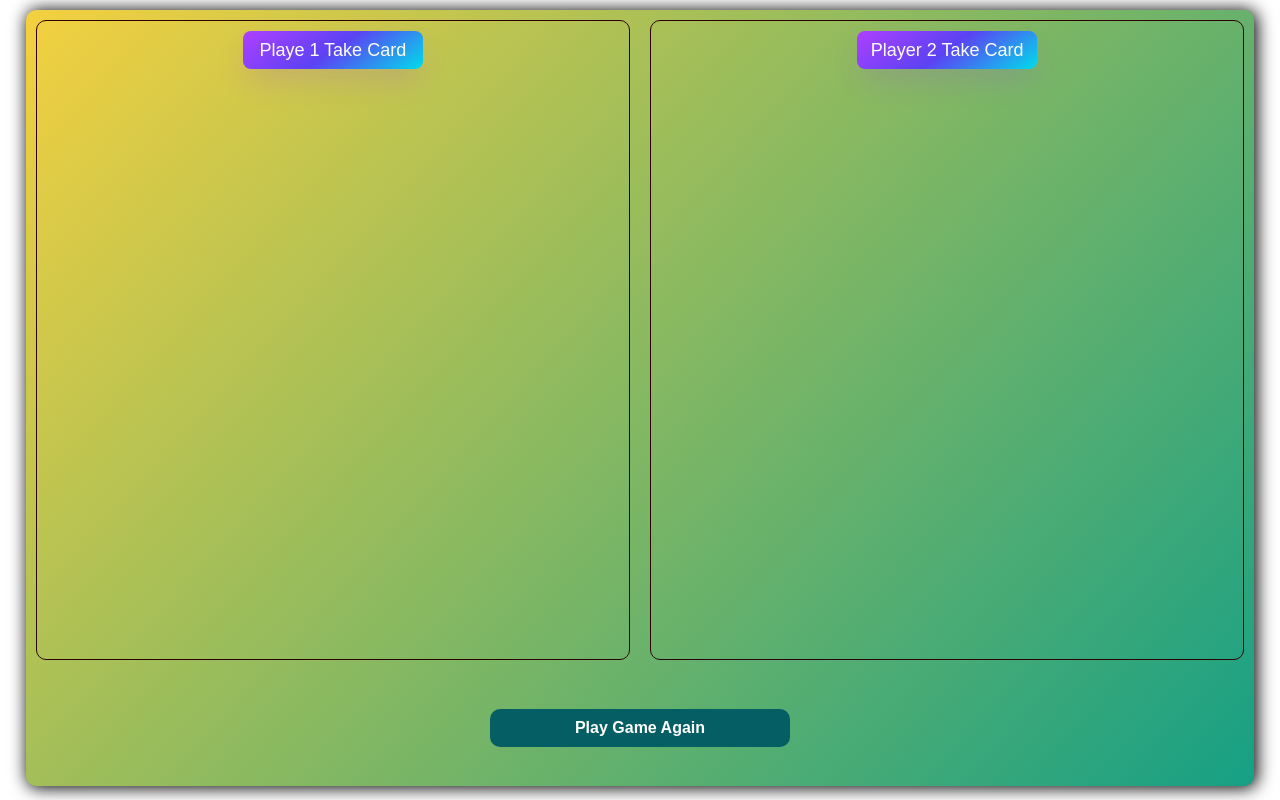
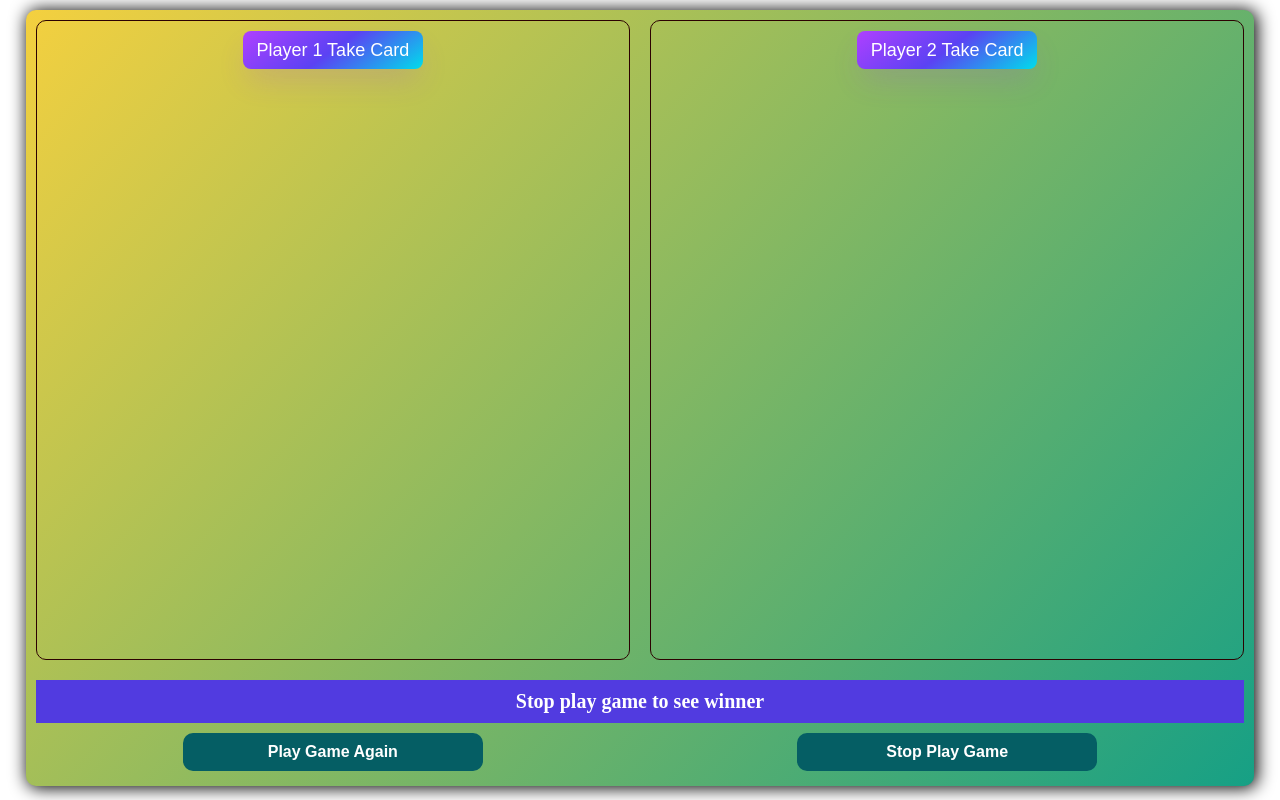
Before and after one commit to davidshore/chas_blackjack, a plain HTML site: page index.html in a window 1280 px wide. Drawn offline with Linux system fonts and the light colour scheme.

Commit message:
Update index.html

```diff
--- a/index.html
+++ b/index.html
@@ -11,7 +11,7 @@
     <div class="cardContainer">
       <div class="cradMain">
         <div class="suerCard">
-          <button class="startGame">Playe 1 Take Card</button>
+          <button class="startGame">Player 1 Take Card</button>
           <div class="cardsImage"></div>
           <div class="cardNumber"></div>
           <div class="result"></div>
@@ -22,7 +22,11 @@
           <div class="robotResult"></div>
         </div>
       </div>
-      <button class="playAgain">Play Game Again</button>
+      <div class="won"> Stop play game to see winner</div>
+      <div class="gameBtn">
+        <button class="playAgain">Play Game Again</button>
+        <button class="stopPlay">Stop Play Game </button>
+      </div>
     </div>
 
 
```
